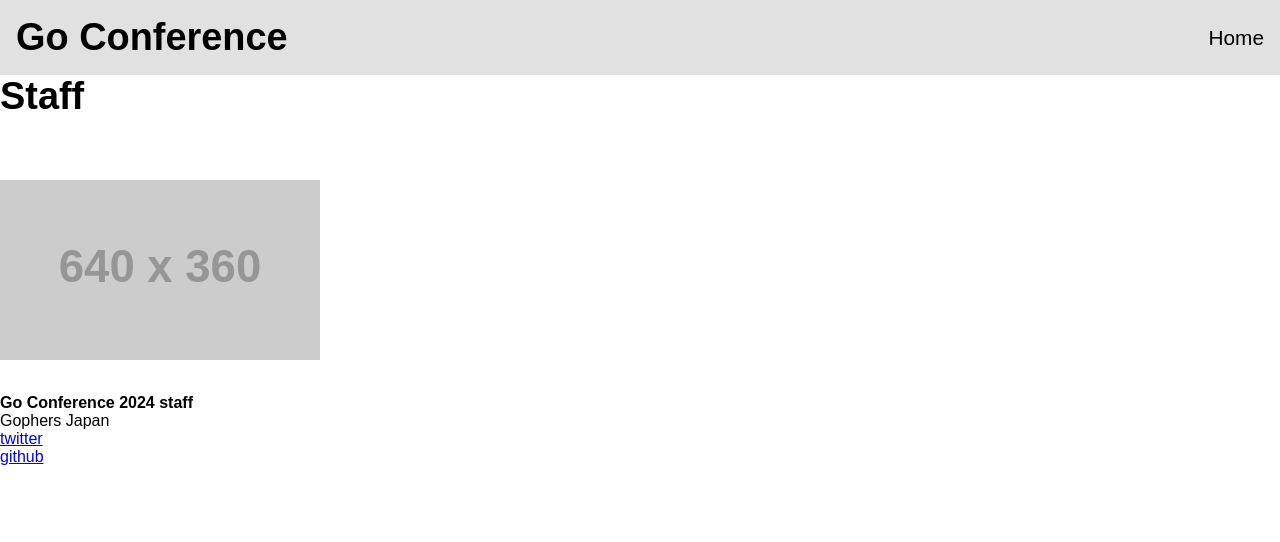
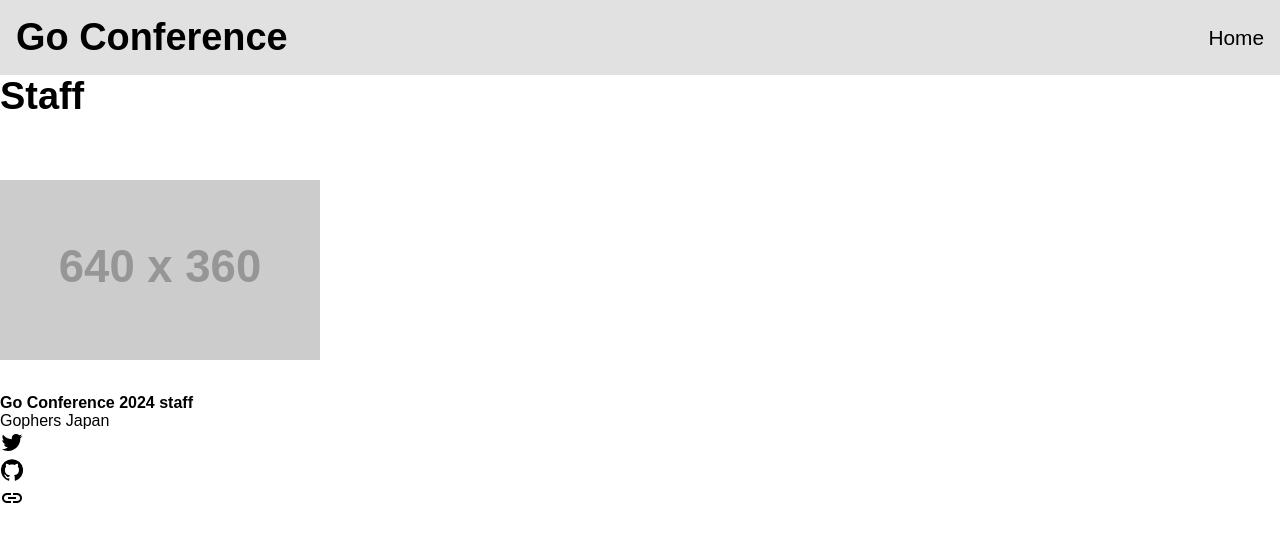
Before and after one commit to GoCon/2024, an Astro site: page /2024/staff in a window 1280 px wide. Built offline with nearby package versions, Linux system fonts and the light colour scheme; Astro itself is replaced by a stand-in of ours; placeholder pictures from the web are drawn by us.

Commit message:
Staff ページの各リンクに SVG アイコンを設定

```diff
--- a/src/components/Staff.astro
+++ b/src/components/Staff.astro
@@ -23,21 +23,42 @@
             <div>
               {staff.twitterLink && (
                 <a href={staff.twitterLink} target="_blank">
-                  twitter
+                  <svg
+                    class="svg-icon"
+                    focusable="false"
+                    aria-hidden="true"
+                    viewBox="0 0 24 24"
+                  >
+                    <path d="M22.46 6c-.77.35-1.6.58-2.46.69.88-.53 1.56-1.37 1.88-2.38-.83.5-1.75.85-2.72 1.05C18.37 4.5 17.26 4 16 4c-2.35 0-4.27 1.92-4.27 4.29 0 .34.04.67.11.98C8.28 9.09 5.11 7.38 3 4.79c-.37.63-.58 1.37-.58 2.15 0 1.49.75 2.81 1.91 3.56-.71 0-1.37-.2-1.95-.5v.03c0 2.08 1.48 3.82 3.44 4.21a4.22 4.22 0 0 1-1.93.07 4.28 4.28 0 0 0 4 2.98 8.521 8.521 0 0 1-5.33 1.84c-.34 0-.68-.02-1.02-.06C3.44 20.29 5.7 21 8.12 21 16 21 20.33 14.46 20.33 8.79c0-.19 0-.37-.01-.56.84-.6 1.56-1.36 2.14-2.23z" />
+                  </svg>
                 </a>
               )}
             </div>
             <div>
               {staff.githubLink && (
                 <a href={staff.githubLink} target="_blank">
-                  github
+                  <svg
+                    class="svg-icon"
+                    focusable="false"
+                    aria-hidden="true"
+                    viewBox="0 0 24 24"
+                  >
+                    <path d="M12 1.27a11 11 0 00-3.48 21.46c.55.09.73-.28.73-.55v-1.84c-3.03.64-3.67-1.46-3.67-1.46-.55-1.29-1.28-1.65-1.28-1.65-.92-.65.1-.65.1-.65 1.1 0 1.73 1.1 1.73 1.1.92 1.65 2.57 1.2 3.21.92a2 2 0 01.64-1.47c-2.47-.27-5.04-1.19-5.04-5.5 0-1.1.46-2.1 1.2-2.84a3.76 3.76 0 010-2.93s.91-.28 3.11 1.1c1.8-.49 3.7-.49 5.5 0 2.1-1.38 3.02-1.1 3.02-1.1a3.76 3.76 0 010 2.93c.83.74 1.2 1.74 1.2 2.94 0 4.21-2.57 5.13-5.04 5.4.45.37.82.92.82 2.02v3.03c0 .27.1.64.73.55A11 11 0 0012 1.27" />
+                  </svg>
                 </a>
               )}
             </div>
             <div>
               {staff.otherLink && (
                 <a href={staff.otherLink} target="_blank">
-                  otherLink
+                  <svg
+                    class="svg-icon"
+                    focusable="false"
+                    aria-hidden="true"
+                    viewBox="0 0 24 24"
+                  >
+                    <path d="M3.9 12c0-1.71 1.39-3.1 3.1-3.1h4V7H7c-2.76 0-5 2.24-5 5s2.24 5 5 5h4v-1.9H7c-1.71 0-3.1-1.39-3.1-3.1zM8 13h8v-2H8v2zm9-6h-4v1.9h4c1.71 0 3.1 1.39 3.1 3.1s-1.39 3.1-3.1 3.1h-4V17h4c2.76 0 5-2.24 5-5s-2.24-5-5-5z" />
+                  </svg>
                 </a>
               )}
             </div>
@@ -58,4 +79,8 @@
   .staff img {
     object-fit: contain;
   }
+  .svg-icon {
+    width: 24px;
+    height: 24px;
+  }
 </style>
--- a/src/content/staff/data.json
+++ b/src/content/staff/data.json
@@ -6,6 +6,6 @@
     "organizationName": "Gophers Japan",
     "twitterLink": "https://x.com/goconjp",
     "githubLink": "https://github.com/GoCon",
-    "otherLink": ""
+    "otherLink": "https://gocon.jp/"
   }
 ]
```
